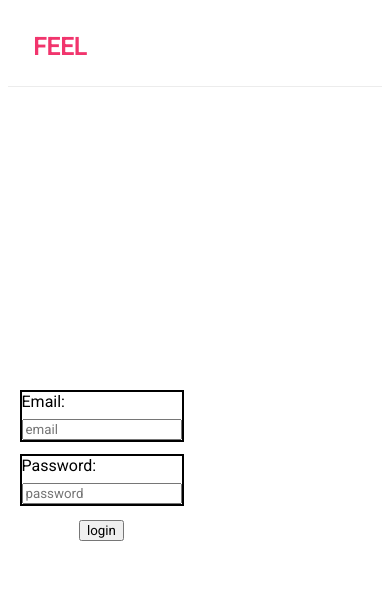
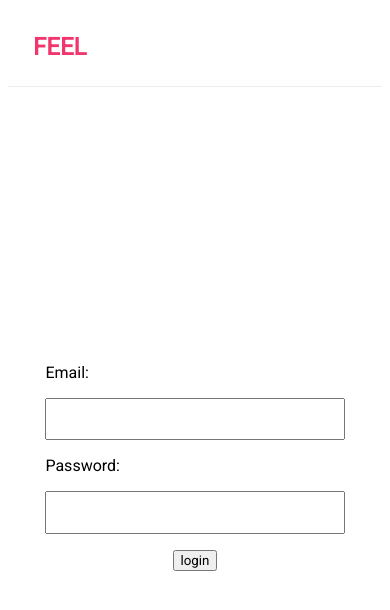
Before and after one commit to Barry-san/react-blog, a React app: page /signin in a window 390 px wide. Shown: the top 610 px of the page. Built offline with nearby package versions, Linux system fonts and the light colour scheme; the HTML template or start-up script is replaced by a standard one.

Commit message:
aesthetic changes for mobile

```diff
--- a/src/components/Signin.js
+++ b/src/components/Signin.js
@@ -39,7 +39,7 @@ const SingIn = () => {
           <label>Email:</label>
           <input
             type="text"
-            placeholder="email"
+            // placeholder="email"
             value={email}
             onChange={handleInput}
           />
@@ -48,7 +48,7 @@ const SingIn = () => {
           <label>Password:</label>
           <input
             type="password"
-            placeholder="password"
+            // placeholder="password"
             value={password}
             onChange={handleInput2}
           />
--- a/src/index.css
+++ b/src/index.css
@@ -118,12 +118,17 @@ h1{
 .group{
   display: flex;
   flex-direction: column;
-  gap: .5rem;
-  outline: solid black 2px;
+  gap: 1rem;
+  width: 80%;
 }
-
+input{
+  height: 5vh;
+}
 @media (max-width:420px) {
   .image{
     display: none;
   }
+  .login-form{
+    grid-column:1/3 ;
+  }
 }
```
